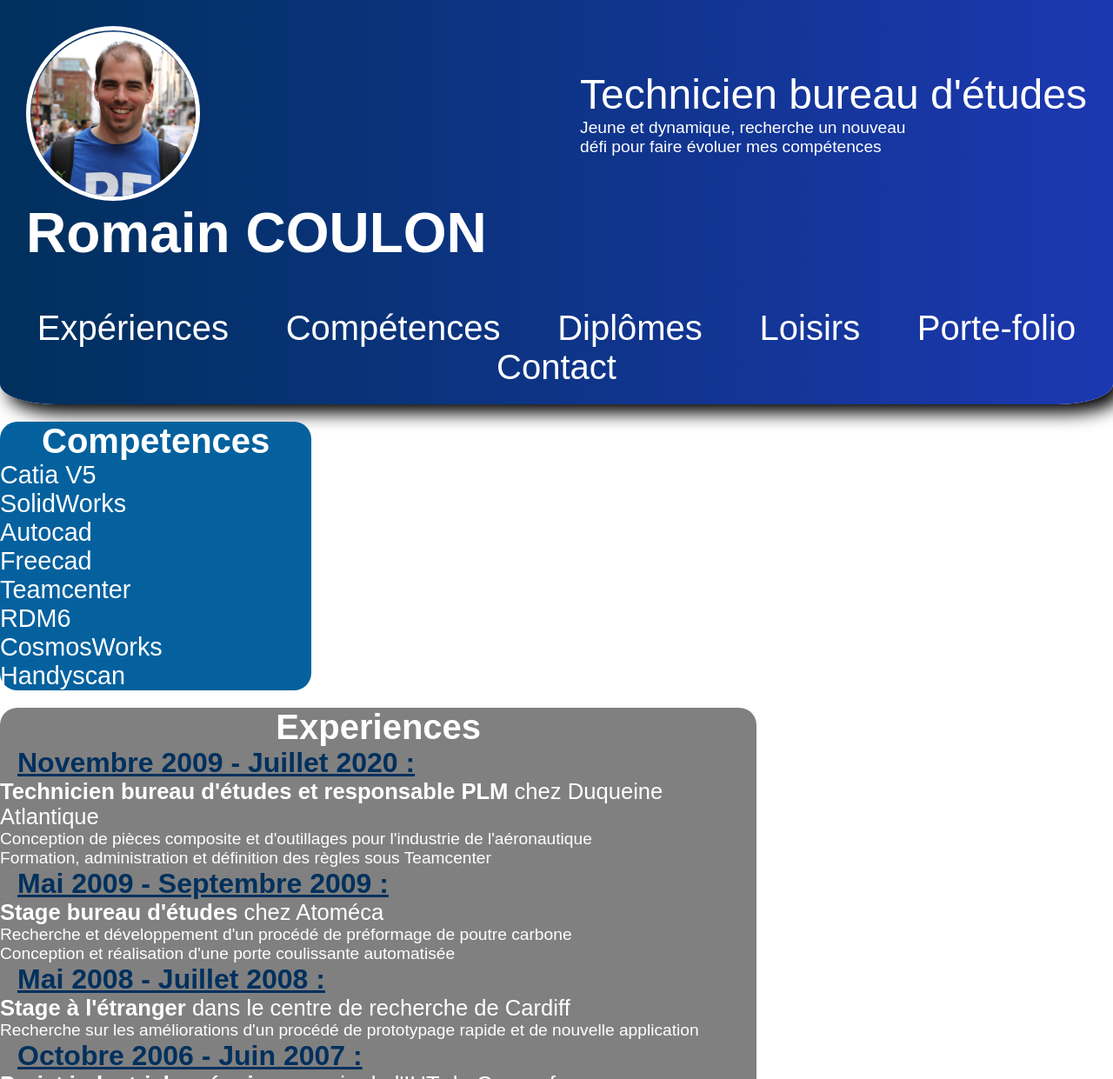
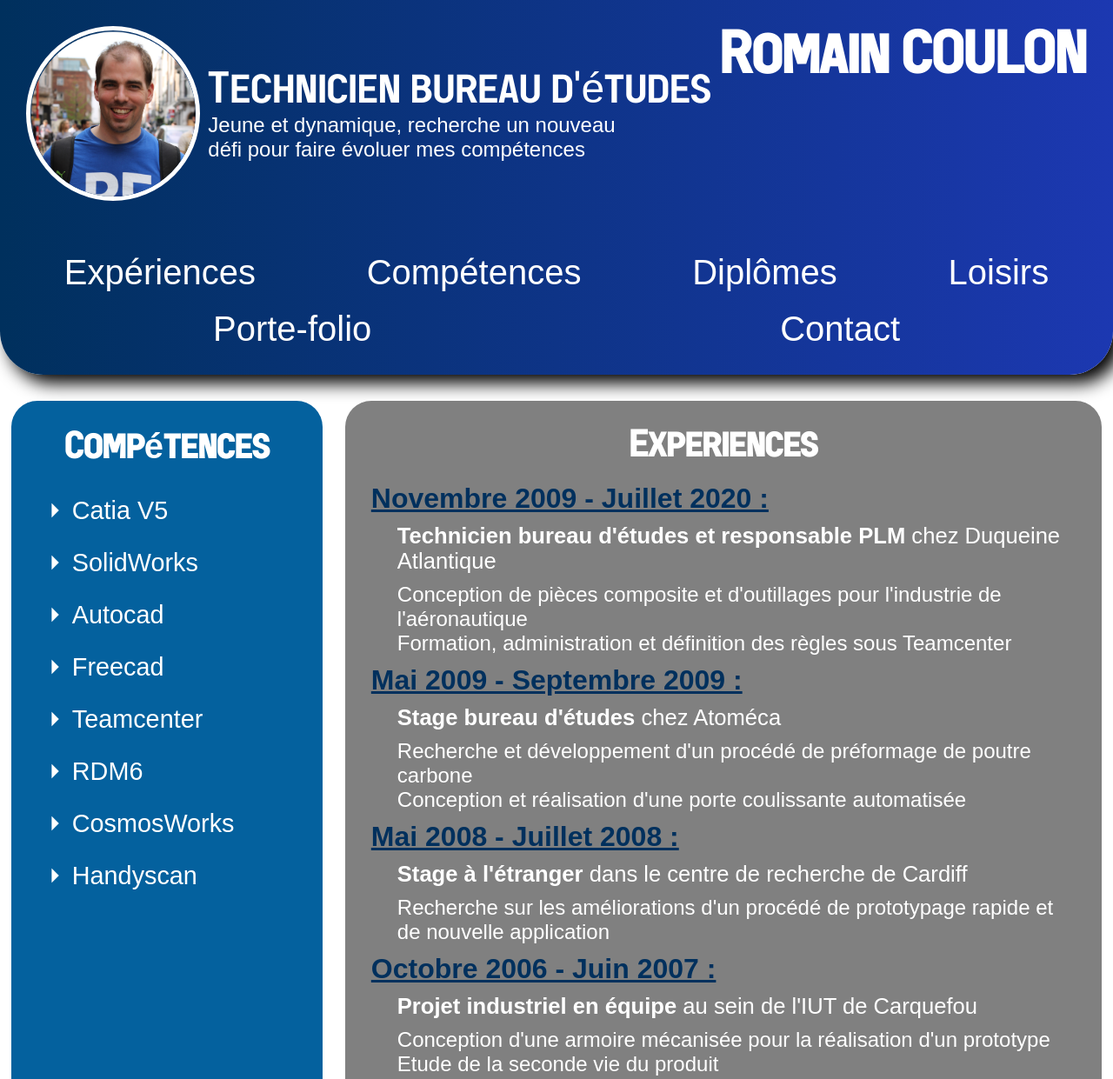
Before and after one commit to Rcoulon44/CV, a plain HTML site: page index.html in a window 1280 px wide. Shown: the top 1241 px of the page at 87% size. Drawn offline with Linux system fonts and the light colour scheme; files whose address does not match are found by name; a web font is replaced by a local one.

Commit message:
Suppression de l'ancien CSS + finalisation du CSS

```diff
--- a/css/style.css
+++ b/css/style.css
@@ -52,11 +52,16 @@ ul
 
 p
 {
-  font-size: 1.2rem;
+  font-size: 1.5rem;
 }
 
 a {
   text-decoration: none;
+  color: white;
+}
+
+li {
+  padding: 10px 20px;
 }
 
 a:hover
@@ -78,7 +83,7 @@ a:hover
 
 header {
   background: linear-gradient(90deg,  #00305d, #1c38b1);
-  border-radius: 0 0 5% 5%;
+  border-radius: 0 0 50px 50px;
   box-shadow: 10px 10px 20px black;
 }
 
@@ -105,48 +110,47 @@ header {
   padding: 0px 20px;
   font-size: 2.5rem;
 }
-/*
-.liste_menu
-{
-  display: inline-block;
-  margin:  0 10px 0 10px;
-  padding: 5px;
-}
-.anchor_menu
-{
-  color: white;
-  text-decoration: none;
-} */
 
 
 /* Mise en forme du contenu du site */
 
-.corp
+main
 {
   display: flex;
   justify-content: space-around;
   flex-wrap: wrap;
-  margin-top: 50px;
+  margin-top: 10px;
+}
+
+.competences
+{
+  background-color: #04619e;
+  border-radius: 30px;
+  width: 28%;
+  min-width: 300px;
+  margin: 20px 0px;
+  padding: 10px;
+}
+
+.competences li:before , .loisirs li::before {
+  content: 'arrow_right';
+  font-family: 'Material Icons';
+  font-size: 40px;
+  vertical-align: -25%;
 }
 
 .experiences
 {
   background-color: #808080;
-  border-radius: 20px;
+  border-radius: 30px;
   width: 68%;
   min-width: 400px;
-  order : 2;
-  margin-top: 20px;
+  margin: 20px 0px;
+  padding: 10px;
 }
 
-.competences
-{
-  background-color: #04619e;
-  border-radius: 20px;
-  width: 28%;
-  min-width: 300px;
-  order: 1;
-  margin-top: 20px;
+.experiences p {
+  margin: 10px 20px 10px 50px;
 }
 
 .diplomes
@@ -155,9 +159,9 @@ header {
   border-radius: 20px;
   width: 68%;
   min-width: 400px;
-  order : 4;
-  margin-top: 20px;
   font-size: 1.2em;
+  margin: 20px 0px;
+  padding: 10px;
 }
 
 .loisirs
@@ -166,8 +170,8 @@ header {
   border-radius: 20px;
   width: 28%;
   min-width: 300px;
-  order: 3;
-  margin-top: 20px;
+  margin: 20px 0px;
+  padding: 10px;
 }
 
 #experiences,#competences,#diplomes,#loisirs
@@ -177,6 +181,7 @@ header {
   font-family: 'area', 'arial';
   font-style: normal;
   font-weight: bold;
+  padding: 20px 0px;
 }
 
 .année
@@ -211,26 +216,27 @@ figure
   text-align: center;
 }
 
-/* Mise en page du pied de page */
+/* Footer */
 
 footer
 {
   background-color: #00305d;
-  border-radius: 20px 20px 0px 0px;
-  height: 270px;
+  border-radius: 50px 50px 0px 0px;
+  padding: 5px 20px;
+}
+.contact{
+  padding-bottom: 50px;
 }
 
 #contact
 {
-  padding-left: 20px;
-  padding-top: 20px;
   font-size: 2em;
   font-family: 'area', 'arial';
   font-style: normal;
   font-weight: bold;
+  padding: 2% 2%;
 }
 
-a
-{
-  color: white;
+footer p{
+  padding: 10px;
 }
--- a/css/style_old.css
+++ /dev/null
@@ -1,143 +0,0 @@
-/*
-Description:
-Feuille de style pour la page web de mon CV
-
-auteur : Romain COULON
-email: rcoulon44@gmail.com
-*/
-
-/*
-Designation des polices
-*/
-@font-face {
-  font-family: "area";
-	src: url('fonts/a-area-kilometer-50-font/AreaKilometer50-ow3xB.ttf') format('truetype'),
-      url('fonts/a-area-kilometer-50-font/AreaKilometer50-gxmEq.otf') format('truetype');
-  font-weight: normal;
-  font-style: normal;
-}
-@@font-face {
-  font-family: "pixie";
-  src: url('fonts/pro-pixie-font/ProcrastinatingPixie-WyVOO.ttf') format('truetype');
-  font-weight: normal;
-  font-style: normal;
-}
-
-p
-{
-  font-family: arial;
-  margin-left: 10px;
-}
-
-.nom
-{
-  background-color: #00305d;
-  border-radius: 10px;
-  text-align:center;
-  font-size: 4.5em;
-  font-family: 'pixie', 'area', 'arial';
-  font-style: normal;
-  font-weight: normal;
-  color: white;
-  box-shadow: 10px 10px 20px black;
-}
-
-.flottant
-{
-  float: left;
-}
-
-.accroche
-{
-  font-size: 1.8em;
-  text-align: justify;
-}
-
-.menu
-{
-  clear:both;
-  text-align: center;
-  font-size: 1.5em;
-}
-
-a:link
-{
-  color: gray;
-}
-
-a:hover
-{
-  color: gray;
-}
-
-/*h2
-{
-  background-color: #808080;
-  border-radius: 10px;
-  font-size: 2.2em;
-  text-align: center;
-  color: white;
-  box-shadow: 5px 5px 10px black;
-}
-*/
-
-.année
-{
-  color: #00305d;
-  font-size: 1.5em;
-  font-weight: bold;
-}
-
-.postes
-{
-  font-size: 1.3em;
-}
-
-.diplomes
-{
-  font-size: 1.3em;
-}
-
-figure
-{
-  margin: auto;
-}
-
-figcaption
-{
-  text-align: center;
-}
-
-ul
-{
-  font-size: 1.3em
-}
-.experiences
-{
-  background-color: #808080;
-  border-radius: 10px;
-}
-.competences
-{
-  background-color: #04619e;
-  border-radius: 10px;
-  color: white;
-}
-.diplomes
-{
-  background-color: #4c4c4c;
-  border-radius: 10px;
-  color: white;
-}
-.loisirs
-{
-  background-color: #04a2c9;
-  border-radius: 10px;
-  color: white;
-}
-.contact
-{
-  background-color: #00305d;
-  border-radius: 10px;
-  color: white;
-}
--- a/index.html
+++ b/index.html
@@ -3,6 +3,8 @@
     <head>
         <meta charset="utf-8" />
         <link rel="stylesheet" href="css/style.css" />
+        <!-- Ajout des icones google -->
+        <link href="https://fonts.googleapis.com/icon?family=Material+Icons" rel="stylesheet">
         <title>CV Romain COULON</title>
     </head>
 
@@ -33,7 +35,7 @@
       <main>
         <!--Compétences-->
         <section class=competences>
-          <h2 id=competences>Competences</h2>
+          <h2 id=competences>Compétences</h2>
           <ul>
             <li>Catia V5</li>
             <li>SolidWorks</li>
@@ -51,41 +53,41 @@
           <h2 id=experiences>Experiences</h2>
           <!-- Expérience 1 -->
           <div>
-            <p class=année>Novembre 2009 - Juillet 2020 :</p>
+            <h3 class=année>Novembre 2009 - Juillet 2020 :</h3>
             <p class=postes><strong>Technicien bureau d'études et responsable PLM</strong> chez Duqueine Atlantique</p>
             <p>Conception de pièces composite et d'outillages pour l'industrie de l'aéronautique<br/>
               Formation, administration et définition des règles sous Teamcenter</p>
           </div>
           <!-- Expérience 2 -->
           <div>
-            <p class=année>Mai 2009 - Septembre 2009 :</p>
+            <h3 class=année>Mai 2009 - Septembre 2009 :</h3>
             <p class=postes><strong>Stage bureau d'études</strong> chez Atoméca</p>
             <p>Recherche et développement d'un procédé de préformage de poutre carbone<br>
             Conception et réalisation d'une porte coulissante automatisée</p>
           </div>
           <!-- Expérience 3 -->
           <div>
-            <p class=année>Mai 2008 - Juillet 2008 :</p>
+            <h3 class=année>Mai 2008 - Juillet 2008 :</h3>
             <p class=postes><strong>Stage à l'étranger</strong> dans le centre de recherche de Cardiff</p>
             <p>Recherche sur les améliorations d'un procédé de prototypage rapide et de nouvelle application</p>
           </div>
           <!-- Expérience 4 -->
           <div>
-            <p class=année>Octobre 2006 - Juin 2007 :</p>
+            <h3 class=année>Octobre 2006 - Juin 2007 :</h3>
             <p class=postes><strong>Projet industriel en équipe</strong> au sein de l'IUT de Carquefou</p>
             <p>Conception d'une armoire mécanisée pour la réalisation d'un prototype<br>
             Etude de la seconde vie du produit</p>
           </div>
           <!-- Expérience 5 -->
           <div>
-            <p class=année>Juin 2006 - Septembre 2006 :</p>
+            <h3 class=année>Juin 2006 - Septembre 2006 :</h3>
             <p class=postes><strong>Stage ouvrier</strong> dans la société Outinov</p>
             <p>Travail sur machine CN pour la réalisation d'électrodres en graphite<br>
             Suivi de la modification d'un moule d'injection plastique</p>
           </div>
           <!-- Expérience 6 -->
           <div>
-            <p class=année>Juillet 2004 :</p>
+            <h3 class=année>Juillet 2004 :</h3>
             <p class=postes><strong>Opérateur atelier</strong> dans la société Anjou aéronautique</p>
             <p>Fabrication et assemblage de pièces d'intérieur cabine pour l'industrie aéronautique</p>
           </div>
```
